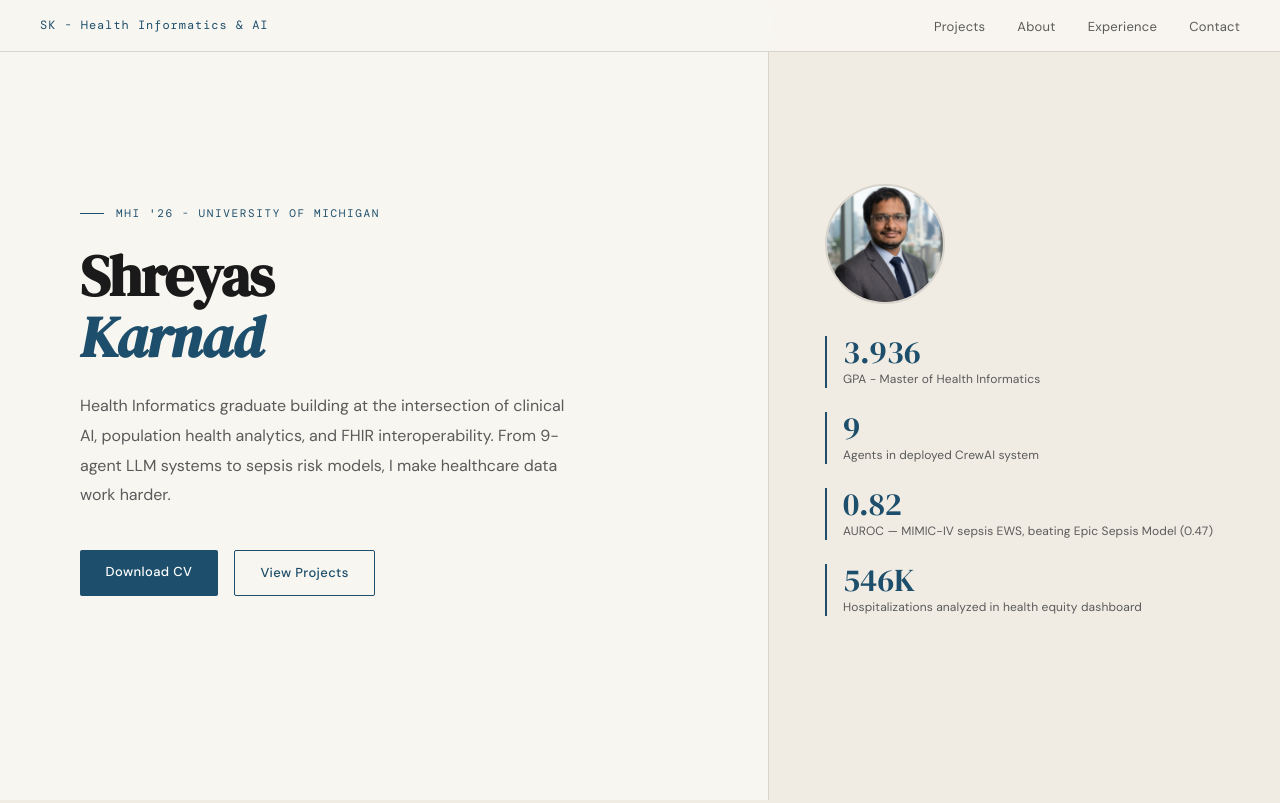
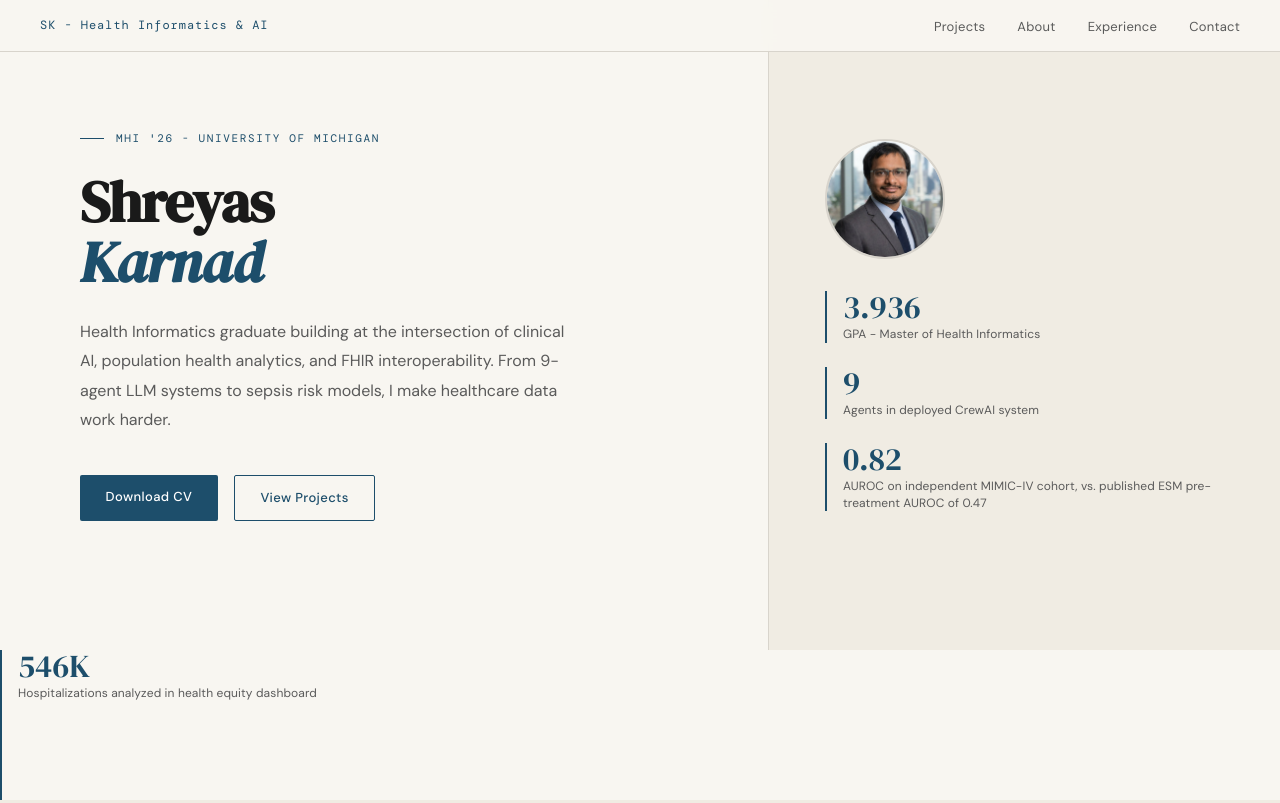
Before and after one commit to karnadsp/karnadsp.github.io, a plain HTML site: page index.html in a window 1280 px wide. Shown: the top 803 px of the page. Drawn offline with nearby package versions, Linux system fonts and the light colour scheme.

Commit message:
Revise AUROC label in stat card
Updated AUROC label for clarity and accuracy.

```diff
--- a/index.html
+++ b/index.html
@@ -604,9 +604,10 @@ footer p {
       <div class="stat-num">9</div>
       <div class="stat-label">Agents in deployed CrewAI system</div>
     </div>
-   <div class="stat-card">
+    <div class="stat-card">
       <div class="stat-num">0.82</div>
-      <div class="stat-label">AUROC — MIMIC-IV sepsis EWS, beating Epic Sepsis Model (0.47)</div>
+      <div class="stat-label">AUROC on independent MIMIC-IV cohort, vs. published ESM pre-treatment AUROC of 0.47</div>
+</div>
     </div>
     <div class="stat-card">
       <div class="stat-num">546K</div>
```
